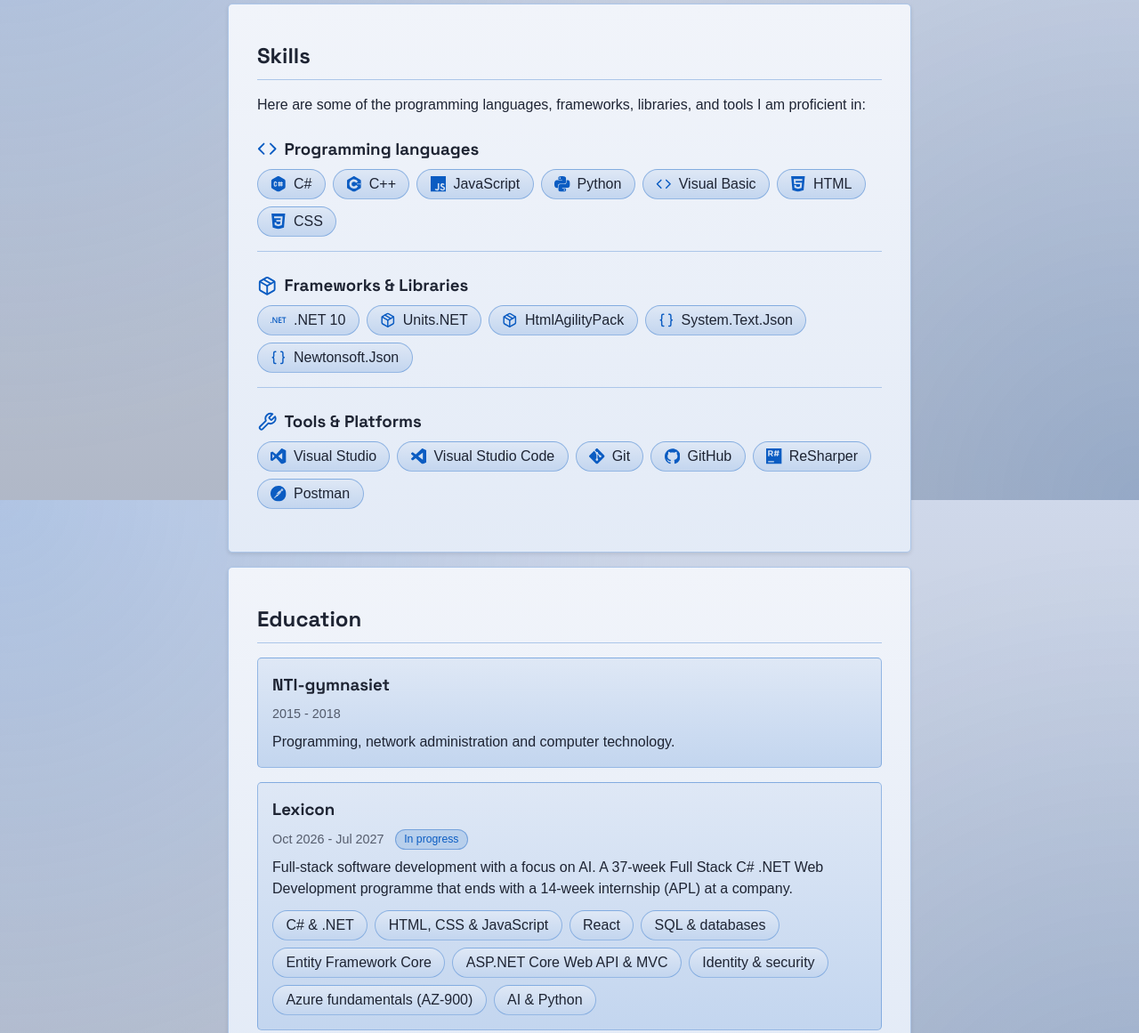
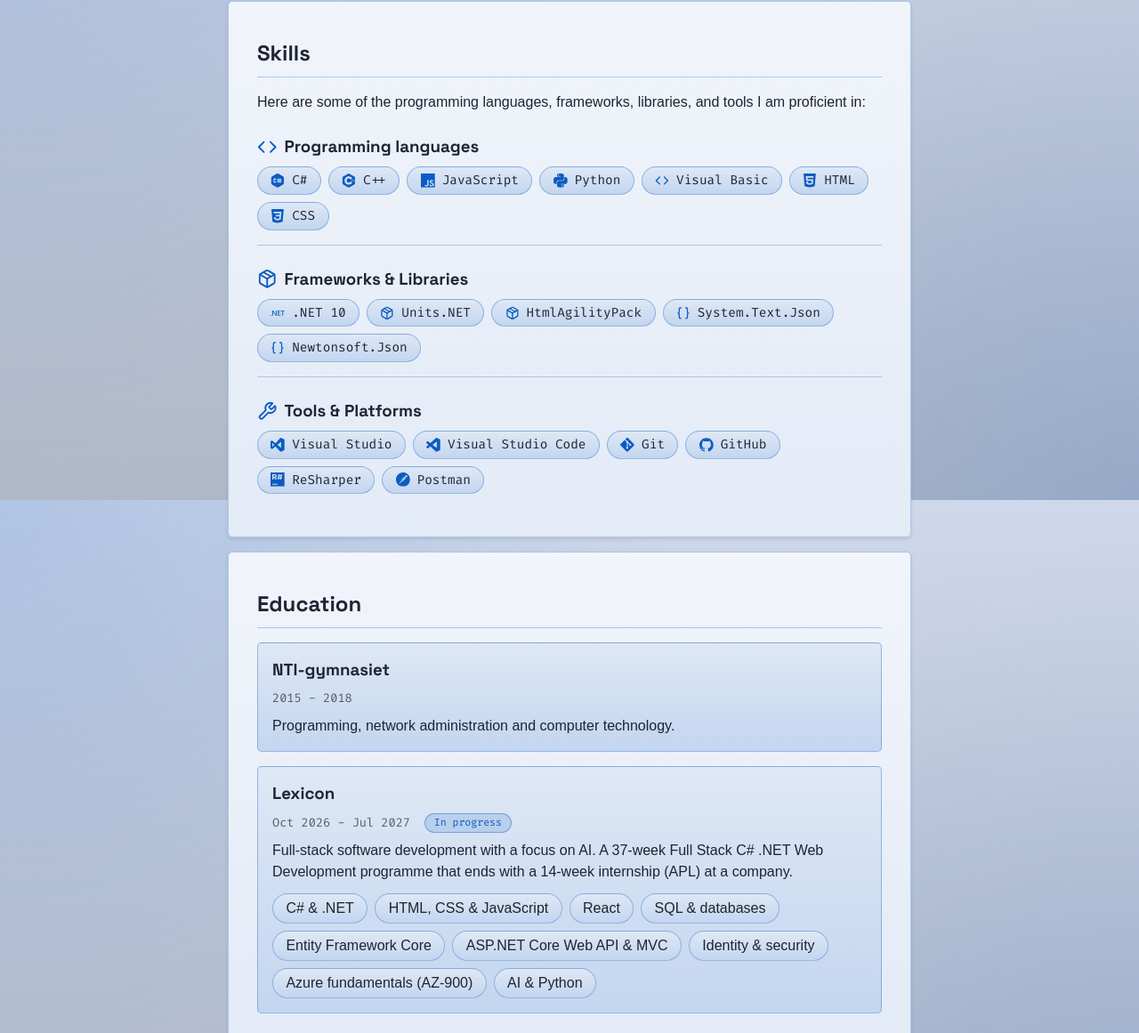
Before and after one commit to Nacorpio/cv-website, a plain HTML site: page index.html in a window 1280 px wide. Shown: the part 1038-2199 px from the top of the page at 89% size. Drawn offline with Linux system fonts and the light colour scheme.

Commit message:
Use Fira Code for tags, labels, dates and status pill.

```diff
--- a/index.html
+++ b/index.html
@@ -6,10 +6,10 @@
   <meta name="viewport" content="width=device-width, initial-scale=1.0">
   <title>Gustav Jeppsson - CV</title>
   <meta name="description" content="Gustav Jeppsson's CV showcasing skills, education, and projects.">
-  <!-- Heading font: Space Grotesk from Google Fonts (bold only) -->
+  <!-- Fonts from Google Fonts: Space Grotesk (headings, bold) and Fira Code (tags, labels, dates; regular only) -->
   <link rel="preconnect" href="https://fonts.googleapis.com">
   <link rel="preconnect" href="https://fonts.gstatic.com" crossorigin>
-  <link rel="stylesheet" href="https://fonts.googleapis.com/css2?family=Space+Grotesk:wght@700&display=swap">
+  <link rel="stylesheet" href="https://fonts.googleapis.com/css2?family=Fira+Code:wght@400&family=Space+Grotesk:wght@700&display=swap">
   <link rel="stylesheet" href="style.css">
   <!-- Runs before the first paint: sets the saved (or system) theme right away,
        so dark-mode visitors never see a white flash. script.js does the rest. -->
--- a/style.css
+++ b/style.css
@@ -32,6 +32,7 @@
       color-mix(in srgb, var(--color-accent) 32%, var(--color-surface)));
 
   --font-main: Arial, sans-serif;
+  --font-mono: "Fira Code", ui-monospace, "Cascadia Code", Consolas, monospace;   /* tags, labels, dates */
   --font-heading: "Space Grotesk", Arial, sans-serif;   /* falls back to Arial if the font can't load */
   --font-body: "Segoe UI", Arial, sans-serif;
 
@@ -337,7 +338,8 @@ section h3 {
 .card .entry-meta,
 .entry-meta {
   color: color-mix(in srgb, var(--color-text) 70%, transparent);
-  font-size: 0.9em;
+  font-family: var(--font-mono);
+  font-size: 0.85em;
   margin-bottom: var(--space);
 }
 
@@ -376,6 +378,7 @@ section h3 {
 }
 
 .fact-label {
+  font-family: var(--font-mono);
   color: color-mix(in srgb, var(--color-text) 65%, transparent);
   font-size: 0.75em;
   letter-spacing: 0.05em;
@@ -417,6 +420,8 @@ section h3 {
 .skill-group .chip-list li {
   align-items: center;                   /* icon and text on one line */
   display: flex;
+  font-family: var(--font-mono);
+  font-size: 0.9em;                      /* mono letters are wider, so slightly smaller */
   gap: 0.5rem;
 }
 
@@ -551,6 +556,8 @@ a:focus-visible {
   border: 1px solid var(--color-chip-border);
   border-radius: 999px;
   display: inline-flex;
+  font-family: var(--font-mono);
+  font-size: 0.9rem;
   gap: 0.5rem;
   margin: 0;
   padding: 0.25rem 0.9rem;
```
